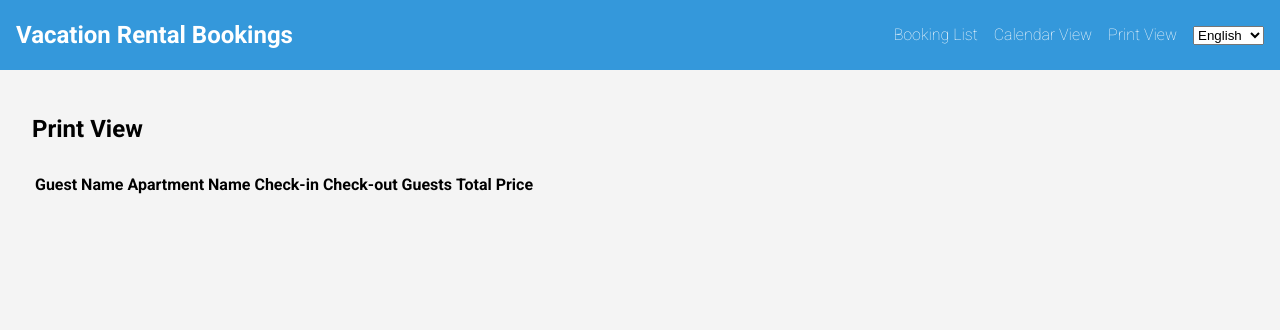
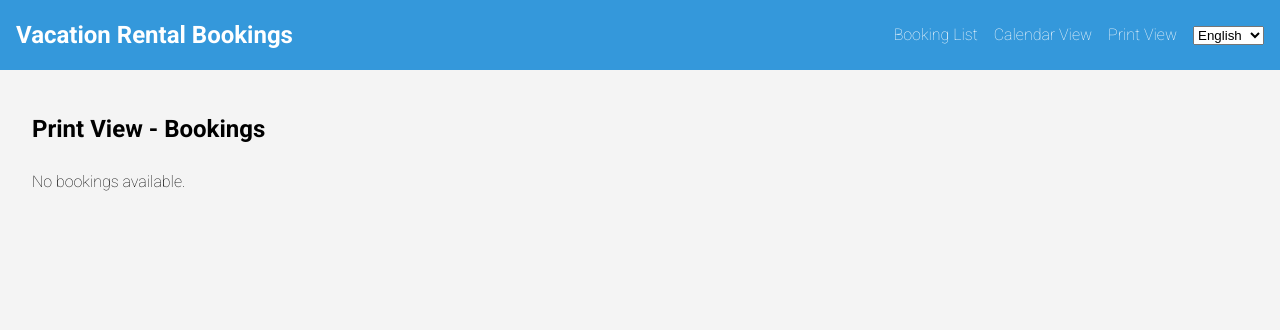
Before and after one commit to LitttleLions/VacationBookingManager, a Flask app: template templates/print_view.html in a window 1280 px wide. Shown: the top 330 px of the page. Run offline with Flask 3, Linux system fonts and the light colour scheme; the template is opened without the code that fills it, so the values that code supplies are empty.

```diff
--- a/app.py
+++ b/app.py
@@ -63,8 +63,15 @@ def calendar_view():
 
 @app.route('/print')
 def print_view():
-    # ... (print view implementation)
-    pass
+    logger.debug("Entering print_view function")
+    bookings, error = smoobu_api.get_bookings()
+    if error:
+        logger.error(f"Error fetching bookings for print view: {error}")
+        flash(error, 'error')
+        bookings = []
+    else:
+        logger.debug(f"Retrieved {len(bookings)} bookings for print view")
+    return render_template('print_view.html', bookings=bookings)
 
 if __name__ == '__main__':
     app.run(host='0.0.0.0', port=5000, debug=True)
--- a/templates/print_view.html
+++ b/templates/print_view.html
@@ -3,8 +3,11 @@
 {% block title %}{{ _('Print View') }}{% endblock %}
 
 {% block content %}
-<h2>{{ _('Print View') }}</h2>
-<table>
+<div class="print-container">
+    <h2>{{ _('Print View - Bookings') }}</h2>
+
+    {% if bookings %}
+    <table class="print-table">
         <thead>
             <tr>
                 <th>{{ _('Guest Name') }}</th>
@@ -28,4 +31,8 @@
             {% endfor %}
         </tbody>
     </table>
+    {% else %}
+    <p>{{ _('No bookings available.') }}</p>
+    {% endif %}
+</div>
 {% endblock %}
```
Also changed, not shown: smoobu_api.py (+17 -3 lines). Lines whose indentation alone changed are shown as unchanged.
